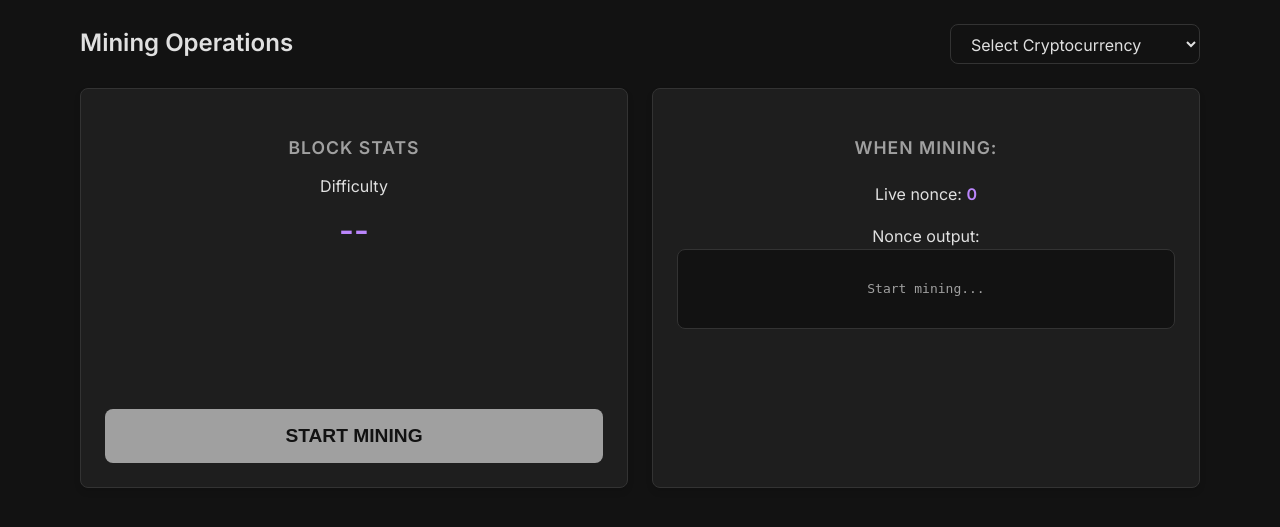
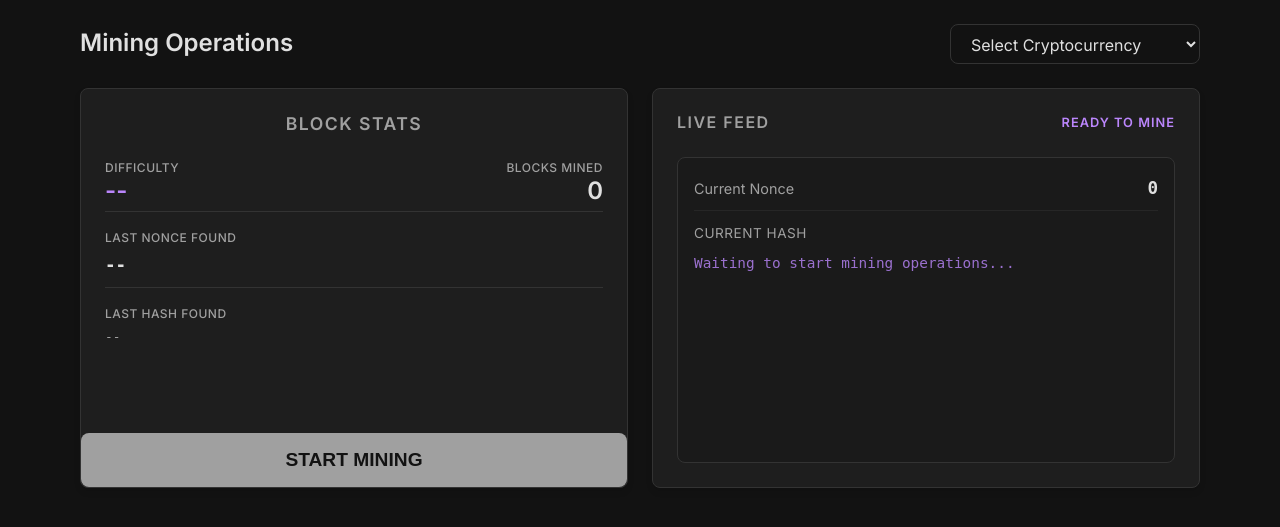
Before and after one commit to fizakim/crypto-web-app, a Django app: page /crypto/mining/ in a window 1280 px wide. Shown: the part 62-589 px from the top of the page. Run offline with Django 5.2, Linux system fonts and the light colour scheme; data that the repository does not hold is empty; some libraries are stand-ins or nearby versions.

Commit message:
Cleaned up mining page

```diff
--- a/app/crypto/static/crypto/js/mining.js
+++ b/app/crypto/static/crypto/js/mining.js
@@ -2,6 +2,7 @@ $(document).ready(function () {
     let isMining = false;
     let currentBlockTemplate = null;
     let currentNonce = 0;
+    let blocksMinedSession = 0;
 
     let btnStart = $('#btn-start-mining');
     let networkSelect = $('#network-select');
@@ -9,6 +10,9 @@ $(document).ready(function () {
     let liveNonce = $('#live-nonce');
     let hashOutput = $('#hash-output');
     let miningStatus = $('#mining-status');
+    let blocksMinedDisplay = $('#blocks-mined');
+    let lastNonceDisplay = $('#last-nonce-mined');
+    let lastHashDisplay = $('#last-hash-mined');
 
     btnStart.on('click', function () {
         if (isMining) {
@@ -22,17 +26,34 @@ $(document).ready(function () {
             return;
         }
 
-        btnStart.text('START MINING');
-        btnStart.prop('disabled', true);
-        miningStatus.text('Connecting to node...');
+        isMining = true;
+        btnStart.text('STOP MINING');
+        btnStart.prop('disabled', false);
+        blocksMinedSession = 0;
+        currentBlockTemplate = null;
+        if (blocksMinedDisplay.length) blocksMinedDisplay.text(blocksMinedSession);
+        if (lastNonceDisplay.length) lastNonceDisplay.text('--');
+        if (lastHashDisplay.length) lastHashDisplay.text('--');
+
+        fetchTemplateAndMine();
+    });
+
+    function fetchTemplateAndMine() {
+        if (!isMining) return;
+
+        let network = networkSelect.val();
+        if (!currentBlockTemplate) {
+            miningStatus.text('Connecting...');
+        }
 
         $.ajax({
             url: '/crypto/api/mine/template/',
             data: { network: network },
             method: 'GET',
             success: function (data) {
+                if (!isMining) return;
                 currentBlockTemplate = data;
-                startMining();
+                startMiningLoop();
             },
             error: function (xhr) {
                 let data = xhr.responseJSON || {};
@@ -40,29 +61,23 @@ $(document).ready(function () {
                 if (data.error === 'Login required') {
                     window.location.href = '/users/login/';
                 }
-                btnStart.text('START MINING');
-                btnStart.prop('disabled', false);
-                miningStatus.text('');
+                stopMining();
             }
         });
-    });
+    }
 
-    function startMining() {
-        isMining = true;
-        btnStart.text('STOP MINING');
-        btnStart.prop('disabled', false);
-        miningStatus.text('Mining in progress...');
+    function startMiningLoop() {
+        miningStatus.text('Mining...');
         difficultyDisplay.text(currentBlockTemplate.difficulty);
-
         currentNonce = currentBlockTemplate.nonce || 0;
-
         setTimeout(mineStep, 0);
     }
 
     function stopMining() {
         isMining = false;
         btnStart.text('START MINING');
-        miningStatus.text('Mining stopped.');
+        btnStart.prop('disabled', false);
+        miningStatus.text('Stopped');
     }
 
     function mineStep() {
@@ -97,14 +112,14 @@ $(document).ready(function () {
             }
 
             if (hashHex.substring(0, zeroCount) === targetZeros) {
-                isMining = false;
                 liveNonce.text(currentNonce);
                 hashOutput.text(hashHex);
-                miningStatus.text('Block found! Submitting...');
-                btnStart.prop('disabled', true);
+                if (lastNonceDisplay.length) lastNonceDisplay.text(currentNonce);
+                if (lastHashDisplay.length) lastHashDisplay.text(hashHex);
 
                 currentBlockTemplate.nonce = currentNonce;
                 submitBlock(currentBlockTemplate);
+                fetchTemplateAndMine();
                 return;
             }
 
@@ -131,17 +146,14 @@ $(document).ready(function () {
             }),
             success: function (result) {
                 if (result.status === 'success') {
-                    miningStatus.text('Block successfully mined');
+                    blocksMinedSession++;
+                    if (blocksMinedDisplay.length) blocksMinedDisplay.text(blocksMinedSession);
                 } else {
-                    miningStatus.text('Submission failed.');
+                    console.warn('Block submission returned non-success, continuing mining...');
                 }
-                btnStart.text('START MINING');
-                btnStart.prop('disabled', false);
             },
             error: function () {
-                miningStatus.text('Network error during submission.');
-                btnStart.text('START MINING');
-                btnStart.prop('disabled', false);
+                console.warn('Network error during block submission, continuing mining...');
             }
         });
     }
@@ -160,4 +172,6 @@ $(document).ready(function () {
         }
         return cookieValue;
     }
+
+    miningStatus.text('Ready to mine');
 });
--- a/app/crypto/templates/crypto/mining.html
+++ b/app/crypto/templates/crypto/mining.html
@@ -33,42 +33,62 @@
 
     <div class="mining-grid">
         <!-- Left Column -->
-        <div class="card mining-card">
-            <div class="mining-card-content">
+        <div class="card mining-card" style="padding: 0;">
+            <div class="mining-card-content" style="align-items: stretch; text-align: left; padding: var(--spacing-lg);">
                 <div class="mining-stats">
-                    <h3>BLOCK STATS</h3>
-                    <p style="margin-bottom: 5px;">Difficulty</p>
-                    <p id="mining-difficulty" style="font-size: 2rem; font-weight: bold; color: var(--accent-color);">--
-                    </p>
+                    <h3 style="margin-bottom: var(--spacing-lg); text-align: center; color: var(--text-muted); font-size: 1.1rem; text-transform: uppercase; letter-spacing: 1.5px;">BLOCK STATS</h3>
+
+                    <div style="display: flex; flex-direction: column; gap: var(--spacing-md);">
+                        <div style="display: flex; justify-content: space-between; align-items: flex-end; padding-bottom: var(--spacing-sm); border-bottom: 1px solid var(--border-color);">
+                            <div>
+                                <p style="margin-bottom: 2px; color: var(--text-muted); text-transform: uppercase; font-size: 0.75rem; font-weight: 500; letter-spacing: 0.5px;">Difficulty</p>
+                                <p id="mining-difficulty" style="font-size: 1.5rem; font-weight: bold; color: var(--accent-color); line-height: 1;">--</p>
+                            </div>
+                            <div style="text-align: right;">
+                                <p style="margin-bottom: 2px; color: var(--text-muted); text-transform: uppercase; font-size: 0.75rem; font-weight: 500; letter-spacing: 0.5px;">Blocks Mined</p>
+                                <p id="blocks-mined" style="font-size: 1.5rem; font-weight: bold; color: var(--text-main); line-height: 1;">0</p>
+                            </div>
+                        </div>
+
+                        <div style="padding-bottom: var(--spacing-sm); border-bottom: 1px solid var(--border-color);">
+                            <p style="margin-bottom: 4px; color: var(--text-muted); text-transform: uppercase; font-size: 0.75rem; font-weight: 500; letter-spacing: 0.5px;">Last Nonce Found</p>
+                            <p id="last-nonce-mined" style="font-size: 1.1rem; font-weight: 600; color: var(--text-main); font-family: monospace;">--</p>
+                        </div>
+
+                        <div>
+                            <p style="margin-bottom: 4px; color: var(--text-muted); text-transform: uppercase; font-size: 0.75rem; font-weight: 500; letter-spacing: 0.5px;">Last Hash Found</p>
+                            <p id="last-hash-mined" style="font-size: 0.8rem; color: var(--text-muted); font-family: monospace; word-break: break-all; line-height: 1.4;">--</p>
+                        </div>
+                    </div>
                 </div>
             </div>
             <button class="btn btn-start-mining" id="btn-start-mining">START MINING</button>
         </div>
 
         <!-- Right Column -->
-        <div class="card mining-card">
-            <div class="mining-card-content">
-                <h3
-                    style="color: var(--text-muted); font-size: 1.1rem; text-transform: uppercase; letter-spacing: 1px; margin-bottom: var(--spacing-lg);">
-                    When Mining:</h3>
-                <p>Live nonce: <span id="live-nonce" style="font-weight: bold; color: var(--accent-color);">0</span></p>
-                <div style="margin-top: var(--spacing-md); width: 100%;">
-                    <p>Nonce output:</p>
-                    <p id="hash-output" style="
+        <div class="card mining-card" style="padding: 0;">
+            <div class="mining-card-content" style="align-items: stretch; text-align: left; padding: var(--spacing-lg);">
+                <div style="display: flex; justify-content: space-between; align-items: center; margin-bottom: var(--spacing-lg);">
+                    <h3 style="color: var(--text-muted); font-size: 1rem; text-transform: uppercase; letter-spacing: 1.5px; margin: 0;">Live Feed</h3>
+                    <p id="mining-status" style="color: var(--accent-color); font-weight: bold; margin: 0; font-size: 0.8rem; text-transform: uppercase; letter-spacing: 1px;">Ready</p>
+                </div>
+
+                <div style="background: rgba(0,0,0,0.15); padding: var(--spacing-md); border-radius: var(--border-radius); border: 1px solid var(--border-color); flex: 1; display: flex; flex-direction: column;">
+                    <div style="display: flex; justify-content: space-between; align-items: center; margin-bottom: 12px; border-bottom: 1px solid rgba(255,255,255,0.05); padding-bottom: 8px;">
+                        <span style="color: var(--text-muted); font-size: 0.9rem;">Current Nonce</span>
+                        <span id="live-nonce" style="font-weight: bold; color: var(--text-main); font-family: monospace; font-size: 1.1rem;">0</span>
+                    </div>
+                    <div style="color: var(--text-muted); font-size: 0.85rem; margin-bottom: 8px; text-transform: uppercase; letter-spacing: 0.5px;">Current Hash</div>
+                    <div id="hash-output" style="
                         font-family: monospace;
                         word-break: break-all;
-                        background: var(--bg-color-main);
-                        padding: var(--spacing-sm);
-                        border-radius: var(--border-radius);
-                        border: 1px solid var(--border-color);
-                        color: var(--text-muted);
-                        height: 80px;
-                        display: flex;
-                        align-items: center;
-                        justify-content: center;
-                    ">Start mining...</p>
+                        color: var(--accent-color);
+                        font-size: 0.9rem;
+                        line-height: 1.5;
+                        flex: 1;
+                        opacity: 0.8;
+                    ">Waiting to start mining operations...</div>
                 </div>
-                <p id="mining-status" style="margin-top: var(--spacing-lg); color: var(--text-muted);"></p>
             </div>
         </div>
     </div>
```
